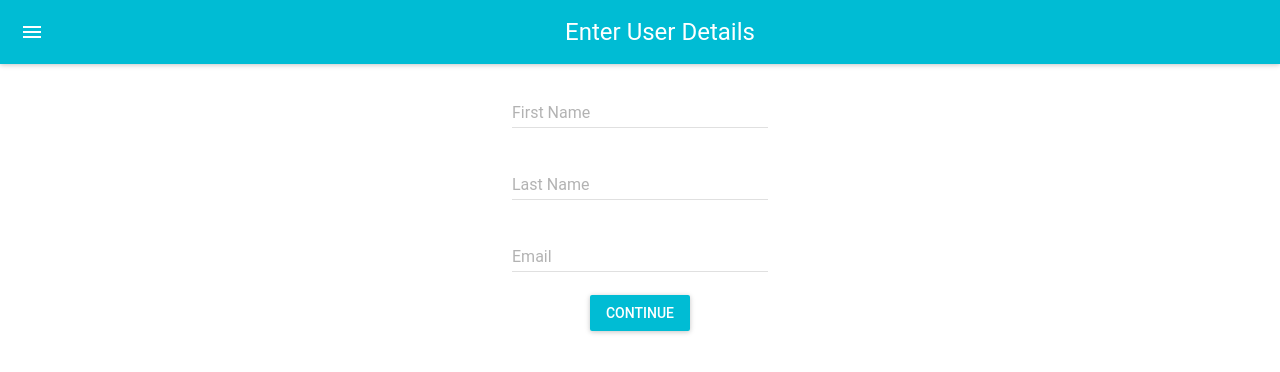
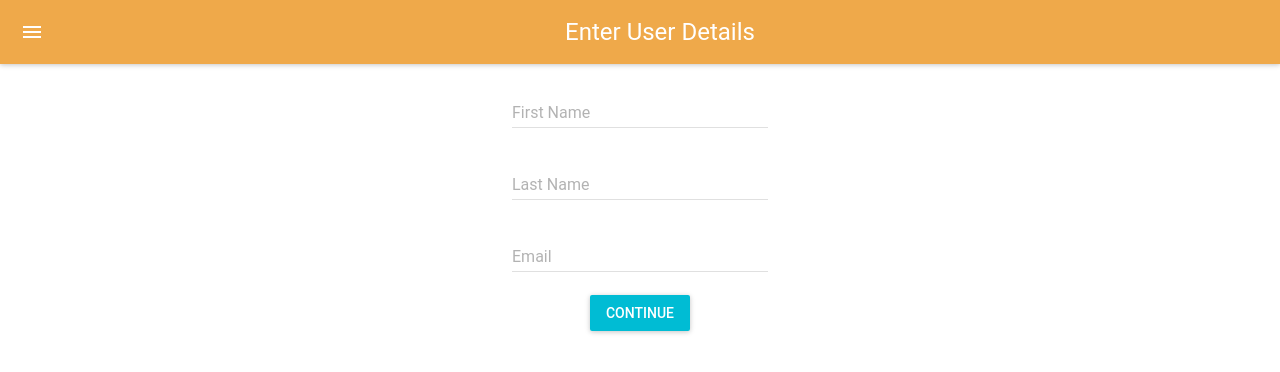
Before and after one commit to Moesha1905/JavaScript_React-Self-Project, a React (Create React App) app in the folder my-new-app/: page / in a window 1280 px wide. Shown: the top 372 px of the page. Built offline with nearby package versions, Linux system fonts and the light colour scheme.

Commit message:
button colour

```diff
--- a/my-new-app/src/Components/FormUserDetails.js
+++ b/my-new-app/src/Components/FormUserDetails.js
@@ -15,7 +15,10 @@ export class FormUserDetails extends Component {
     return (
       <MuiThemeProvider>
         <React.Fragment>
-            <AppBar title="Enter User Details" />
+            <AppBar
+                title="Enter User Details"
+                style={{ backgroundColor: '#EFA94A' }}
+            />
             <TextField
                 hintText="Enter Your First Name"
                 floatingLabelText="First Name"
@@ -41,6 +44,8 @@ export class FormUserDetails extends Component {
                 label="Continue"
                 primary={true}
                 style={styles.button}
+                backgroundColor="#F5D033"
+                labelColor="#F5D033"
                 onClick={this.continue}
             />
         </React.Fragment>
```
